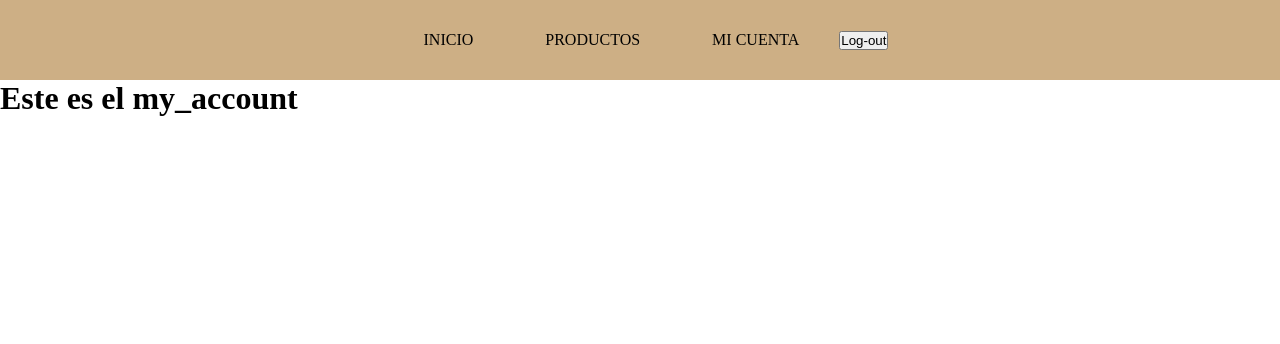
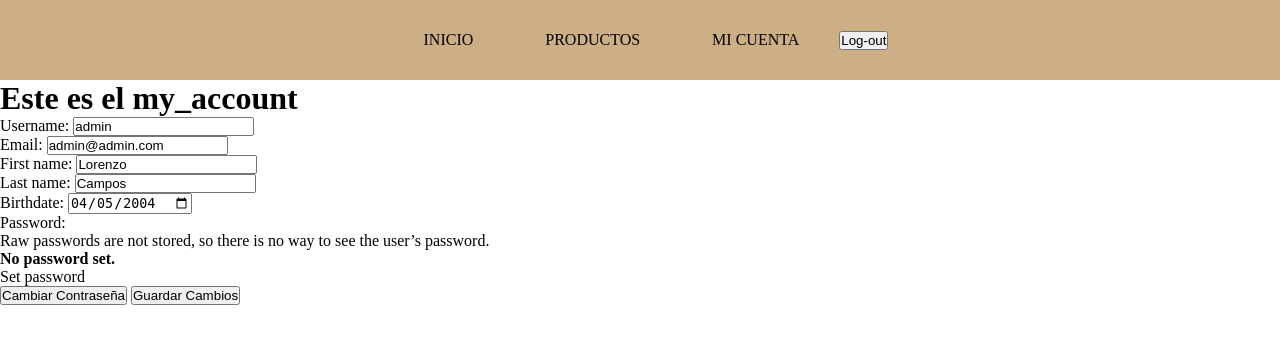
Before and after one commit to LorenzoCampos/Tienda-Online, a Django app: page /user/my_account/ in a window 1280 px wide. Shown: the top 344 px of the page. Run offline with Django 5.2, Linux system fonts and the light colour scheme; a user stored in the database is signed in.

Commit message:
Implementacion: editar datos de usuario

```diff
--- a/product/templates/layout/menu.html
+++ b/product/templates/layout/menu.html
@@ -1,6 +1,6 @@
 <nav class-"nav">
     <ul class="nav-ul_container">
-        <li class="nav-item"><a href="#">Inicio</a></li>
+        <li class="nav-item"><a href="{% url 'search_movies' %}">Inicio</a></li>
         <li class="nav-item"><a href="{% url 'products_index' %}">Productos</a></li>
         {% if not user.is_authenticated %}
         <li class="nav-item"><a href="{% url 'login' %}">Iniciar sesion</a></li>
--- a/user/forms.py
+++ b/user/forms.py
@@ -1,5 +1,6 @@
 from django import forms
-from django.contrib.auth.forms import UserCreationForm
+from django.forms import DateInput
+from django.contrib.auth.forms import UserCreationForm, UserChangeForm
 
 from .models import CustomUser
 
@@ -16,3 +17,11 @@ class CustomSignUpForm(UserCreationForm):
             if cd['password'] != cd['password2']:
                 return forms.ValidationError('Las contrasenias no coinciden')
             return cd['password2']
+
+class EditUser(UserChangeForm):
+    class Meta:
+        model = CustomUser
+        fields = ['username', 'email', 'first_name', 'last_name', 'birthdate']
+        widgets = {
+            'birthdate': DateInput(attrs={'type': 'date'}),
+        }
--- a/user/templates/account/my_account.html
+++ b/user/templates/account/my_account.html
@@ -3,5 +3,9 @@
 {% block 'content' %}
 
 <h1>Este es el my_account</h1>
-
+<form method="post">
+    {% csrf_token %}
+    {{ form }}
+    <button><a href="{% url 'password_change' %}">Cambiar Contraseña</a></button>
+    <input type="submit" value="Guardar Cambios">
 {% endblock %}
--- a/user/views.py
+++ b/user/views.py
@@ -2,8 +2,9 @@ from django.shortcuts import render, redirect
 from django.contrib.auth.decorators import login_required
 from django.contrib import messages
 
-from .forms import CustomSignUpForm
+from .forms import CustomSignUpForm, EditUser
 
+from .models import CustomUser
 
 def register(request):
     if request.method == 'POST':
@@ -31,4 +32,11 @@ def register(request):
 
 @login_required
 def my_account(request):
-    return render(request, "account/my_account.html")
+    user = request.user
+    if request.method == 'POST':
+        form = EditUser(request.POST, instance=user)
+        if form.is_valid():
+            form.save()
+    else:
+        form = EditUser(instance=user)
+    return render(request, "account/my_account.html", {'form': form})
```
Also changed, not shown: db.sqlite3.
